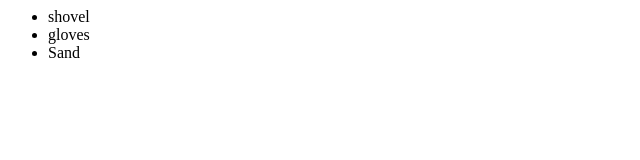
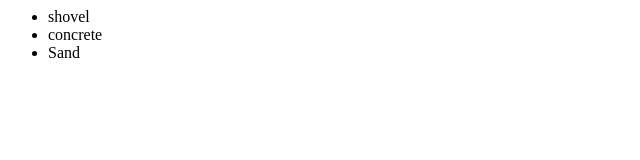
Before and after one commit to mundophil/GitTest, a plain HTML site: page index.html in a window 1280 px wide. Shown: the full height of the page, 0-640 px from the left. Drawn offline with Linux system fonts and the light colour scheme.

Commit message:
changed second li

```diff
--- a/index.html
+++ b/index.html
@@ -3,7 +3,7 @@
 		<div>
 			<ul>
 				<li>shovel</li>
-				<li>gloves</li>
+				<li>concrete</li>
 				<li>Sand</li>
 			</ul>
 		</div>
```
